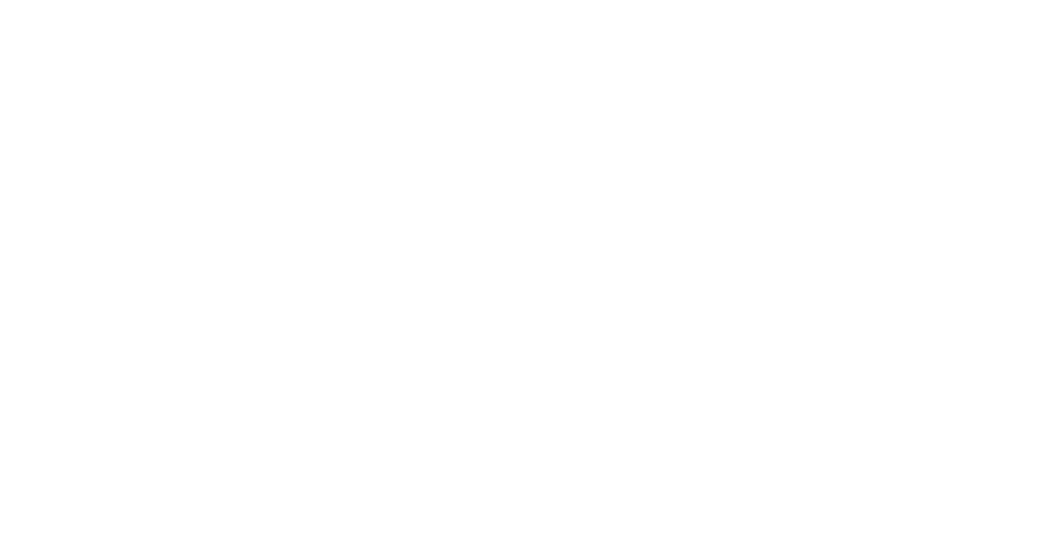
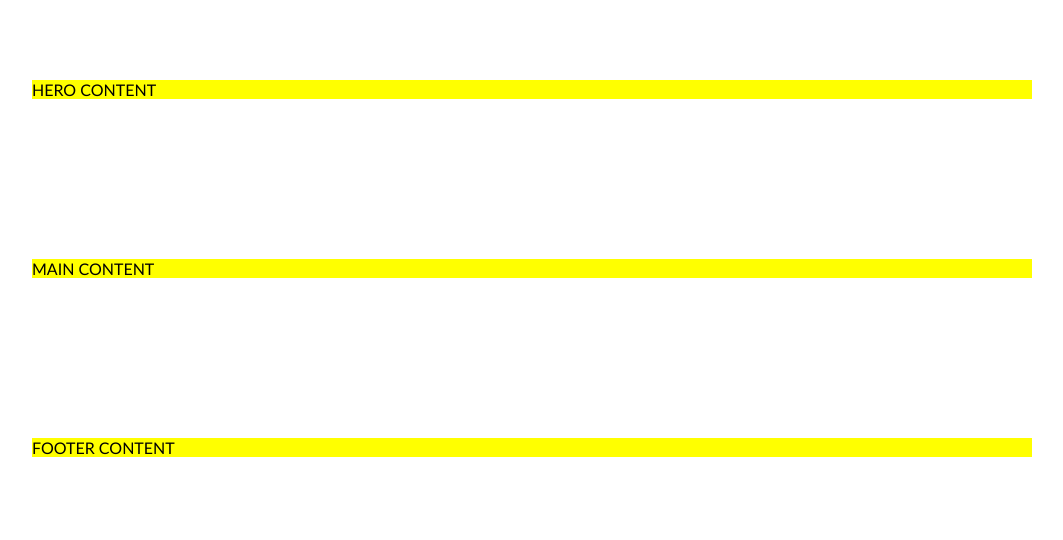
Before and after one commit to ignasandr/5_comingSoon, a plain HTML site: page index.html in a window 1280 px wide. Shown: the whole page, without its empty margins (108-1171 px from the left). Drawn offline with Linux system fonts and the light colour scheme.

Commit message:
Basic layout

```diff
--- /dev/null
+++ b/css/reset.css
@@ -0,0 +1,11 @@
+body,
+body * {
+    margin: 0;
+    padding: 0;
+    vertical-align: top;
+    box-sizing: border-box;
+    font-family: 'Gill Sans', 'Gill Sans MT', Calibri, 'Trebuchet MS', sans-serif;
+}
+body * {
+    display: inline-block;
+}
--- a/css/style.css
+++ b/css/style.css
@@ -0,0 +1,12 @@
+.container {
+    width: 100%;
+    padding-top: 80px;
+    padding-bottom: 80px;
+    background-color: #fff;
+}
+
+    .container > .row {
+        width: 1000px;
+        margin-left: calc(50% - 500px);
+        background-color: yellow;
+    }
--- a/index.html
+++ b/index.html
@@ -3,8 +3,24 @@
 <head>
     <meta charset="UTF-8">
     <title>Document</title>
+    <link rel="stylesheet" href="./css/reset.css">
+    <link rel="stylesheet" href="./css/style.css">
 </head>
 <body>
-
+    <div class="container hero">
+        <div class="row">
+            HERO CONTENT
+        </div>
+    </div>
+    <main class="container">
+        <div class="row">
+            MAIN CONTENT
+        </div>
+    </main>
+    <footer class="container">
+        <div class="row">
+            FOOTER CONTENT
+        </div>
+    </footer>
 </body>
 </html>
```
